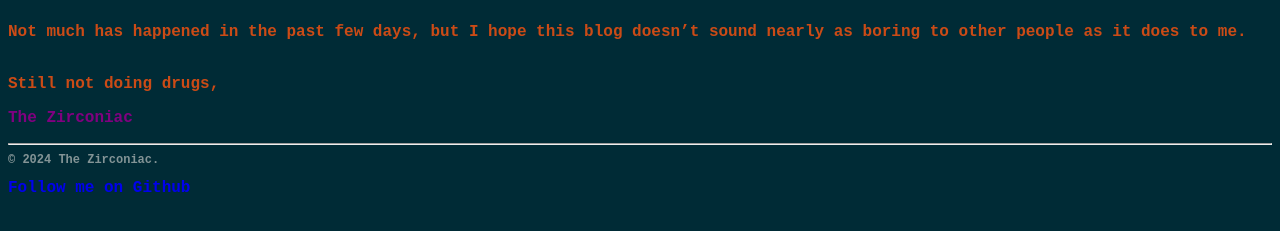
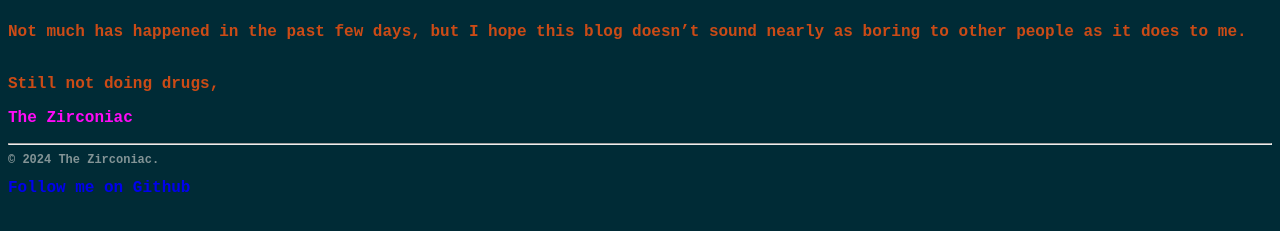
Before and after one commit to ZirconiaCubed3v2/ZirconiaCubed3v2.github.io, a Jekyll site: the page built from _posts/2023-12-14-ti-arch-update.md, in a window 1280 px wide. Shown: the part 574-805 px from the top of the page. Built offline with Jekyll 4.4.1, drawn with Linux system fonts in a browser that asks for light colours; our own code applies the rules of GitHub Pages for plain Markdown files.

Commit message:
Update 2023-12-14-ti-arch-update.md

```diff
--- a/_posts/2023-12-14-ti-arch-update.md
+++ b/_posts/2023-12-14-ti-arch-update.md
@@ -40,4 +40,4 @@ to other people as it does to me.
 &nbsp;
 
 Still not doing drugs,
-<p style="color: purple">The Zirconiac</p>
+<p id="sig">The Zirconiac</p>
```
